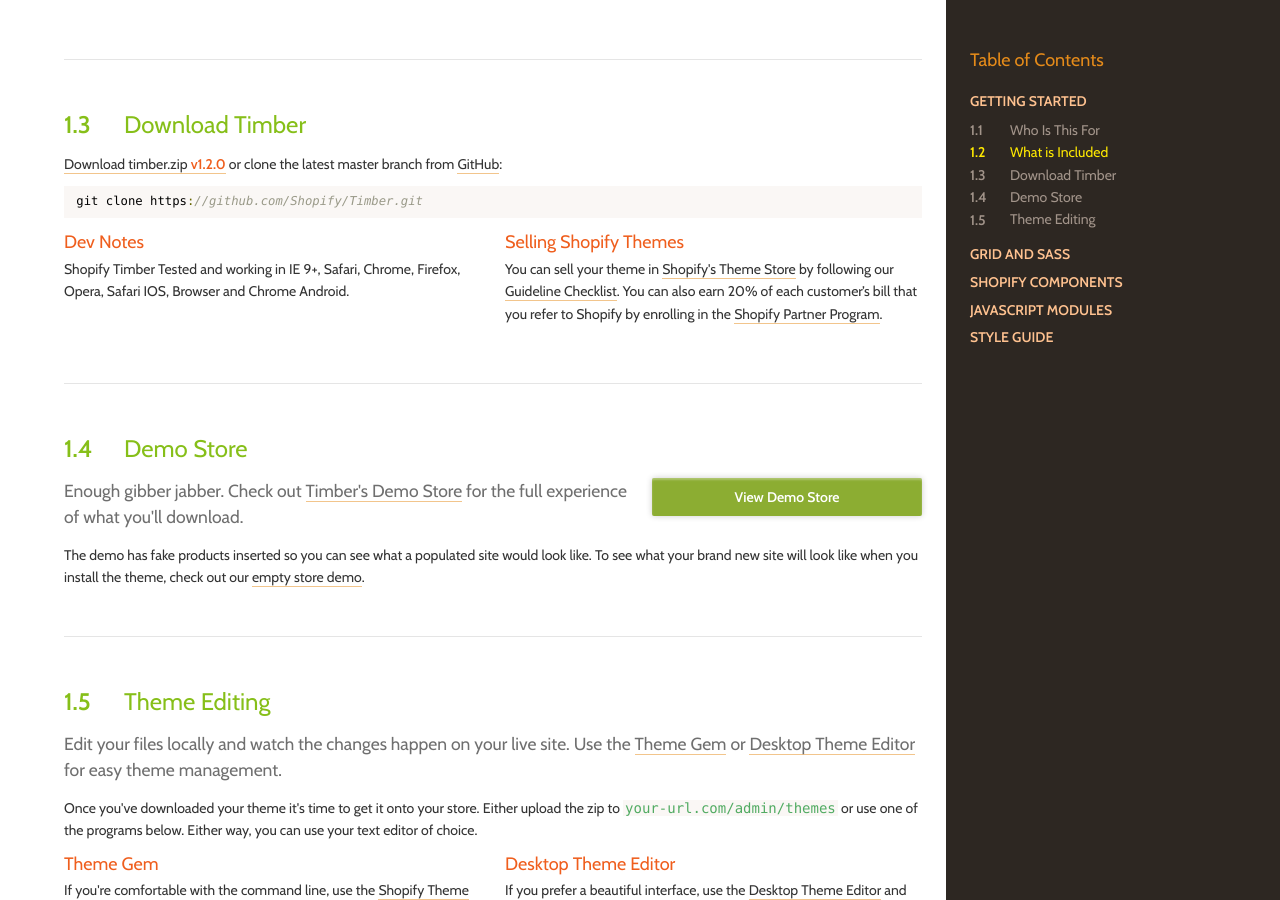
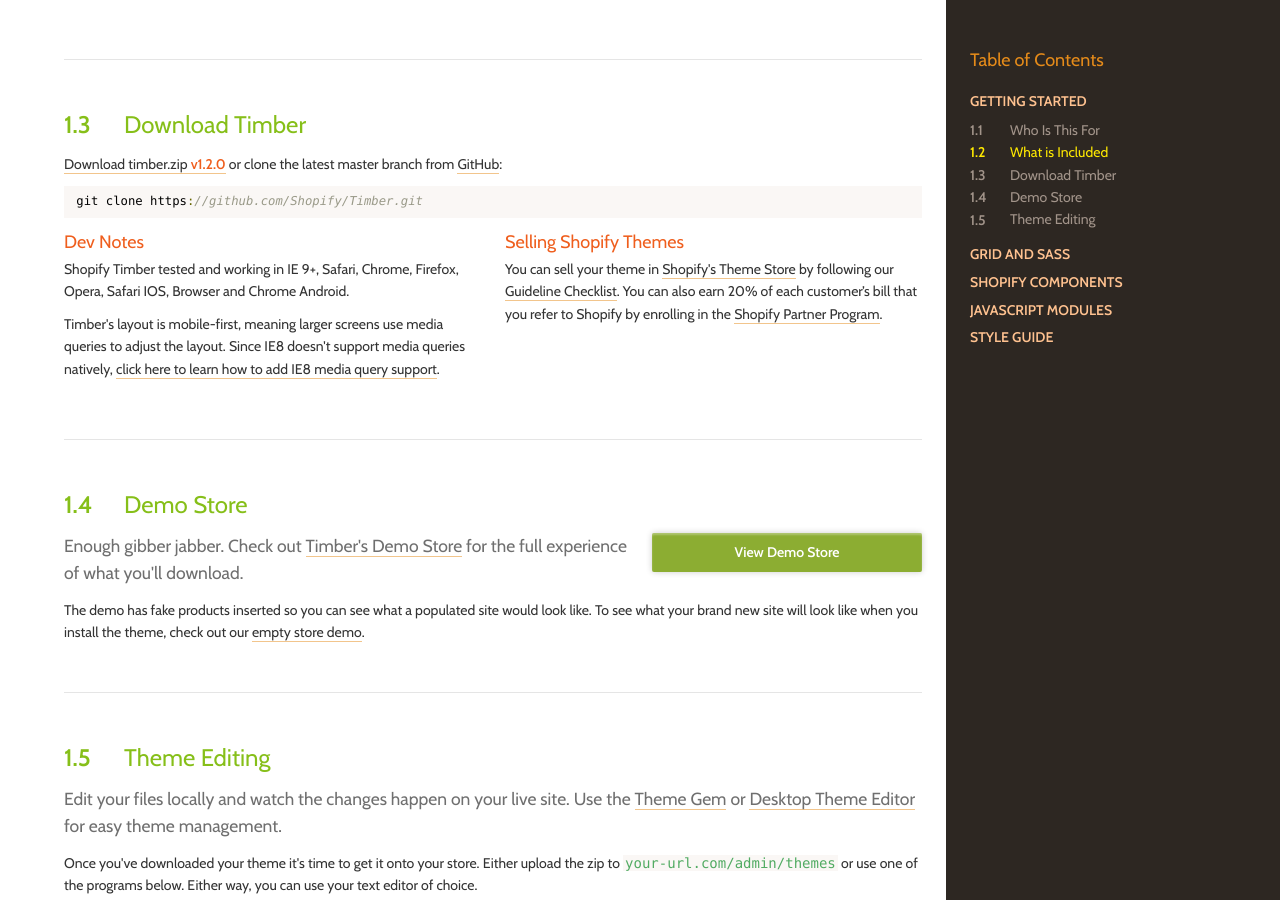
Before and after one commit to VenusPR/shopifypro, a Jekyll site: the page built from index.html, in a window 1280 px wide and 900 px high, scrolled down 1439 px. Built offline with Jekyll 4.4.1, drawn with Linux system fonts in a browser that asks for light colours; nearby versions of some CDN libraries.

Commit message:
Added link for adding IE8 media query support with respond.js

```diff
--- a/index.html
+++ b/index.html
@@ -98,7 +98,8 @@ git clone https://github.com/Shopify/Timber.git
         <div class="grid">
           <div class="grid-item one-half small--one-whole">
             <h4 class="docs-h4">Dev Notes</h4>
-            <p class="docs-text">Shopify Timber Tested and working in IE 9+, Safari, Chrome, Firefox, Opera, Safari IOS, Browser and Chrome Android.</p>
+            <p class="docs-text">Shopify Timber tested and working in IE 9+, Safari, Chrome, Firefox, Opera, Safari IOS, Browser and Chrome Android.</p>
+            <p class="docs-text">Timber's layout is mobile-first, meaning larger screens use media queries to adjust the layout. Since IE8 doesn't support media queries natively, <a href="http://gavinballard.com/using-respond.js-with-shopify/" class="docs-link">click here to learn how to add IE8 media query support</a>.</p>
           </div>
           <div class="grid-item one-half small--one-whole">
             <h4 class="docs-h4">Selling Shopify Themes</h4>
```
